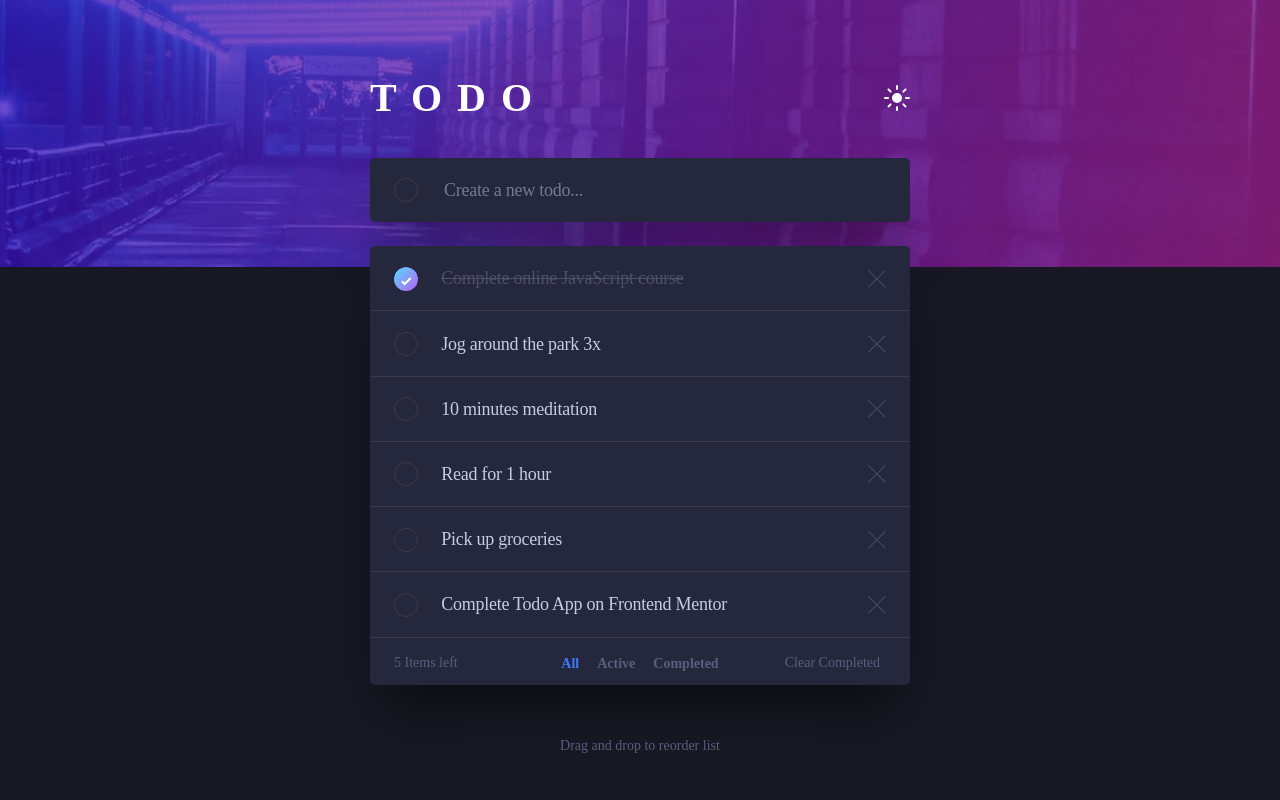
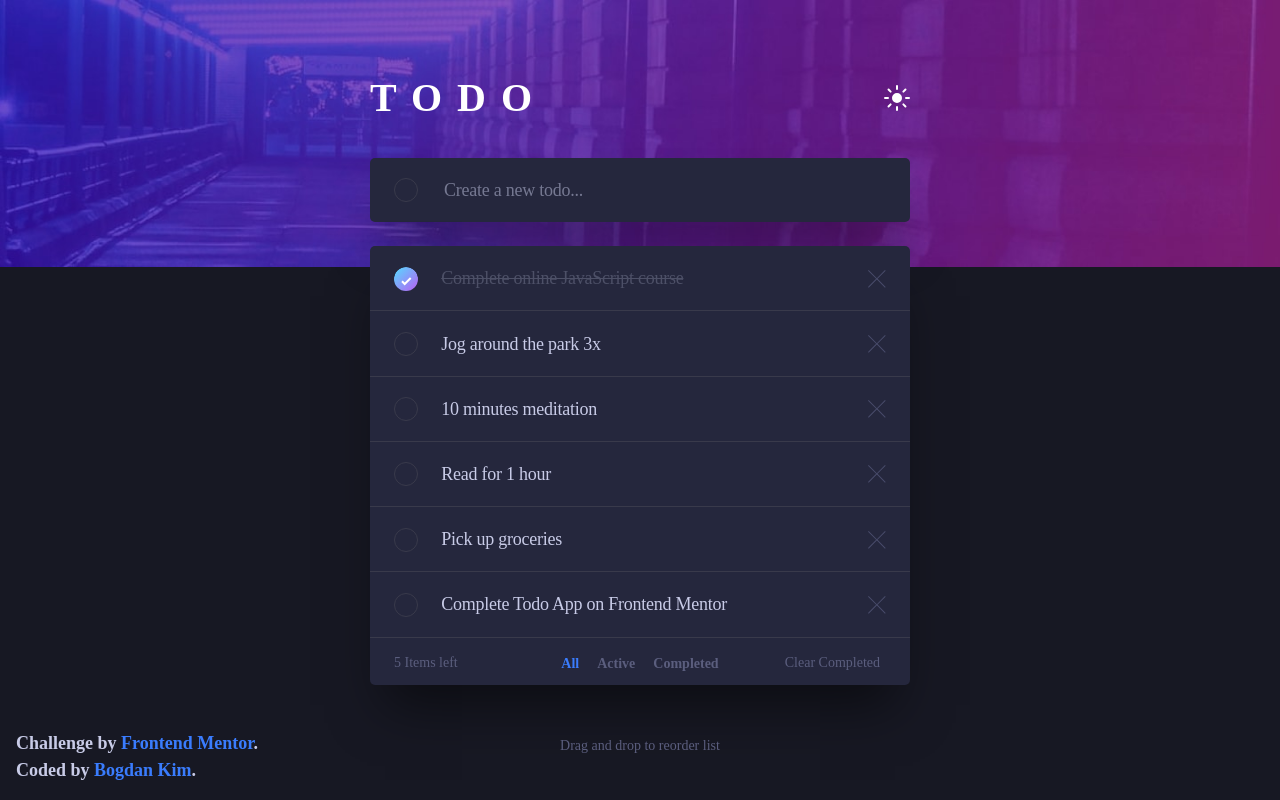
Before and after one commit to semperprimum/fem-todo-app, a React (Vite) app: page / in a window 1280 px wide. Built offline with nearby package versions, Linux system fonts and the light colour scheme.

Commit message:
feat: add attribution

```diff
--- a/src/App.tsx
+++ b/src/App.tsx
@@ -6,6 +6,7 @@ import {
   Input,
   TodoList,
   Filters,
+  Attribution,
 } from "./components";
 import { Container } from "./components/Container.styled";
 import { Footer } from "./components/Footer.styled";
@@ -19,6 +20,7 @@ const App = () => {
       <Reset />
       <GlobalStyles />
 
+      <main>
         <AppWrapper>
           <Header />
 
@@ -34,6 +36,11 @@ const App = () => {
 
           <Footer />
         </AppWrapper>
+      </main>
+
+      <footer>
+        <Attribution />
+      </footer>
     </>
   );
 };
--- /dev/null
+++ b/src/components/Attribution.styled.tsx
@@ -0,0 +1,51 @@
+import styled from "styled-components";
+
+export const Attribution = () => {
+  return (
+    <AttributionContainer>
+      Challenge by <a href="https://frontendmentor.io">Frontend Mentor</a>.
+      <br />
+      Coded by <a href="https://github.com/semperprimum">Bogdan Kim</a>.
+    </AttributionContainer>
+  );
+};
+
+const AttributionContainer = styled.div`
+  text-align: center;
+  margin-top: 0.5rem;
+  font-size: var(--fs-sm);
+
+  & > a {
+    color: ${(props) => props.theme.textColored};
+  }
+
+  @media only screen and (min-width: 50em) {
+    text-align: start;
+    position: fixed;
+    left: 1rem;
+    bottom: 1rem;
+    font-weight: var(--fw-bold);
+
+    & > a {
+      position: relative;
+
+      &::before {
+        content: "";
+        position: absolute;
+        left: 0;
+        bottom: 0;
+        width: 100%;
+        height: 1px;
+        background-color: ${(props) => props.theme.textColored};
+        transform: scaleX(0);
+        transform-origin: right;
+        transition: transform 150ms ease;
+      }
+
+      &:hover::before {
+        transform: scaleX(1);
+        transform-origin: left;
+      }
+    }
+  }
+`;
--- a/src/components/index.ts
+++ b/src/components/index.ts
@@ -5,3 +5,4 @@ export { AppWrapper } from "./AppWrapper.styled";
 export { Input } from "./Input.styled";
 export { TodoList } from "./TodoList.styled";
 export { Filters } from "./Filters.styled";
+export { Attribution } from "./Attribution.styled";
```
Lines whose indentation alone changed are shown as unchanged.
